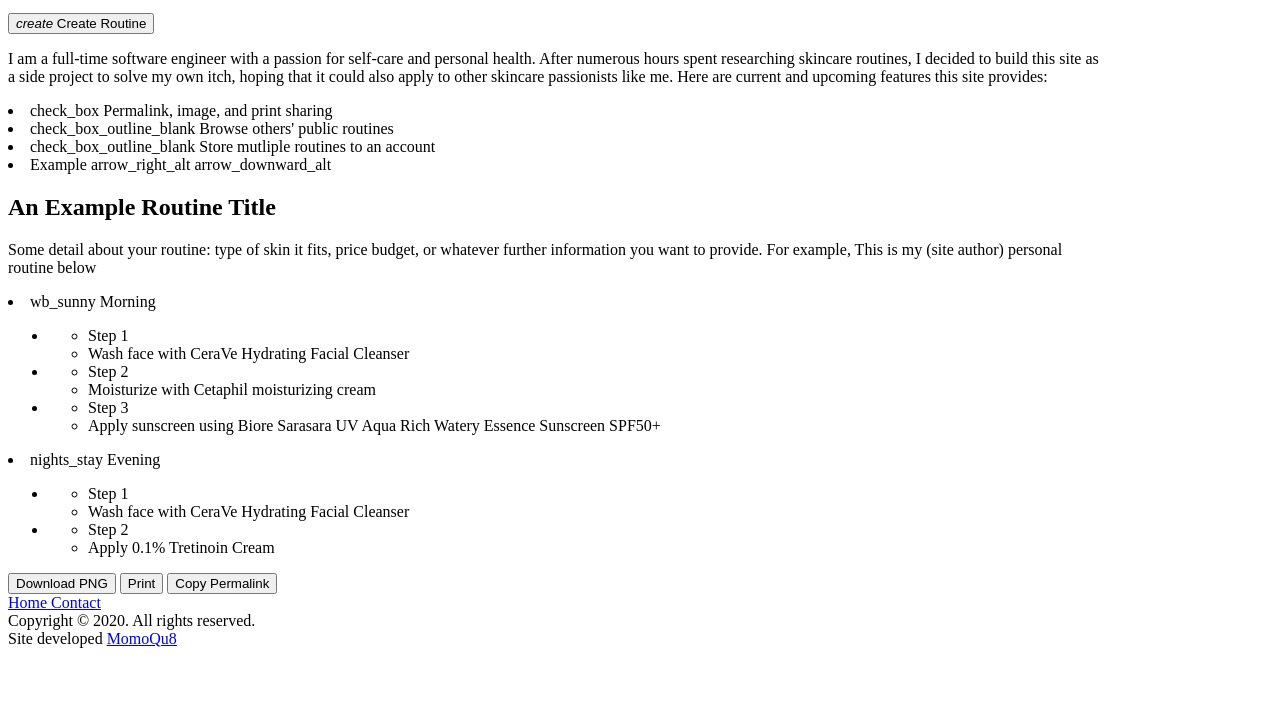
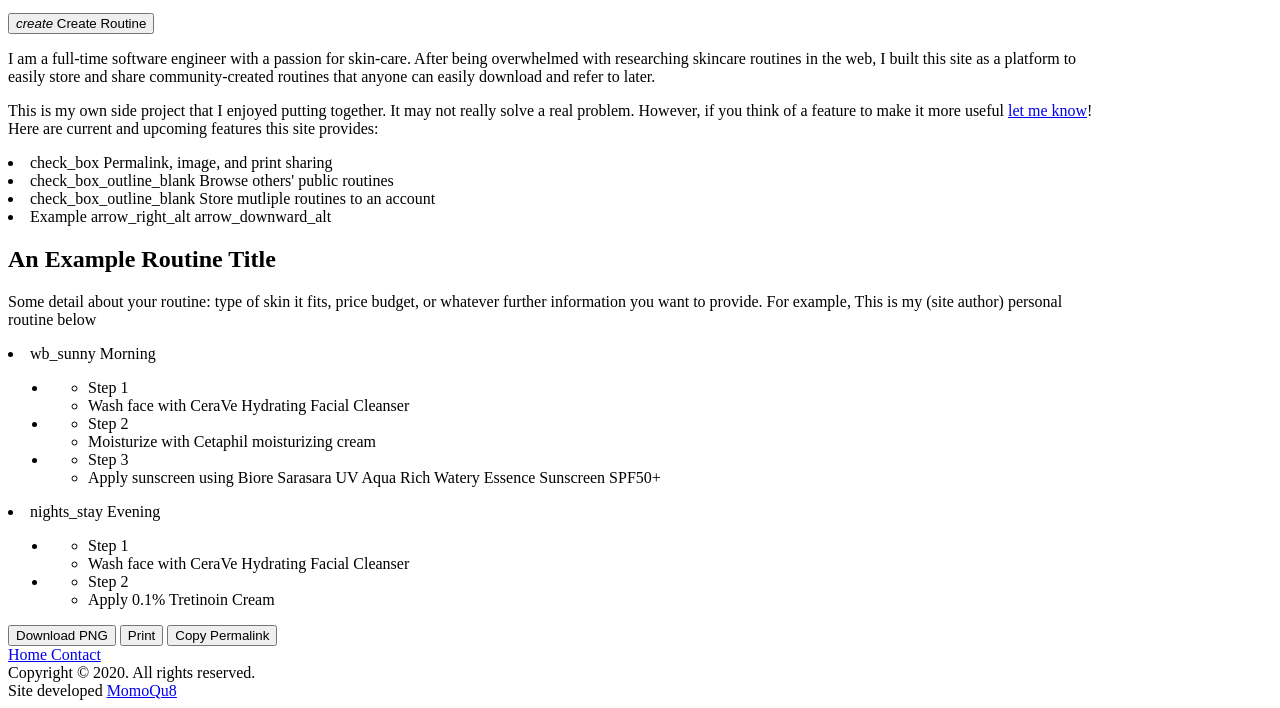
Before and after one commit to AlahmadiQ8/webpack-2020, a website: page src/index.html in a window 1280 px wide. Shown: the part 143-851 px from the top of the page. Before the commit the page ends 800 px from the top, so only its background shows below. Drawn offline with Linux system fonts and the light colour scheme.

Commit message:
more landing page content update

```diff
--- a/src/index.html
+++ b/src/index.html
@@ -50,10 +50,14 @@
       <div class="mdc-layout-grid__inner">
         <div class="mdc-layout-grid__cell mdc-layout-grid__cell--span-4-desktop mdc-layout-grid__cell--span-12-tablet">
           <p class="mdc-typography--body1">
-            I am a full-time software engineer with a passion for self-care and personal health.
-            After numerous hours spent researching skincare routines, I decided to build this site
-            as a side project to solve my own itch, hoping that it could also apply to other skincare
-            passionists like me. Here are current and upcoming features this site provides:
+            I am a full-time software engineer with a passion for skin-care.
+            After being overwhelmed with researching skincare routines in the web, I built this site
+            as a platform to easily store and share community-created routines that anyone can easily
+            download and refer to later.</p>
+            <p class="mdc-typography--body1">
+            This is my own side project that I enjoyed putting together. It may not really solve a real problem.
+            However, if you think of a feature to make it more useful <a href="mailto:m91.alahmadi@gmail.com?Subject=[skinshare]">let me know</a>!
+            Here are current and upcoming features this site provides:
           </p>
 
           <div class="mdc-list mdc-list--non-interactive mdc-list--dense">
```
